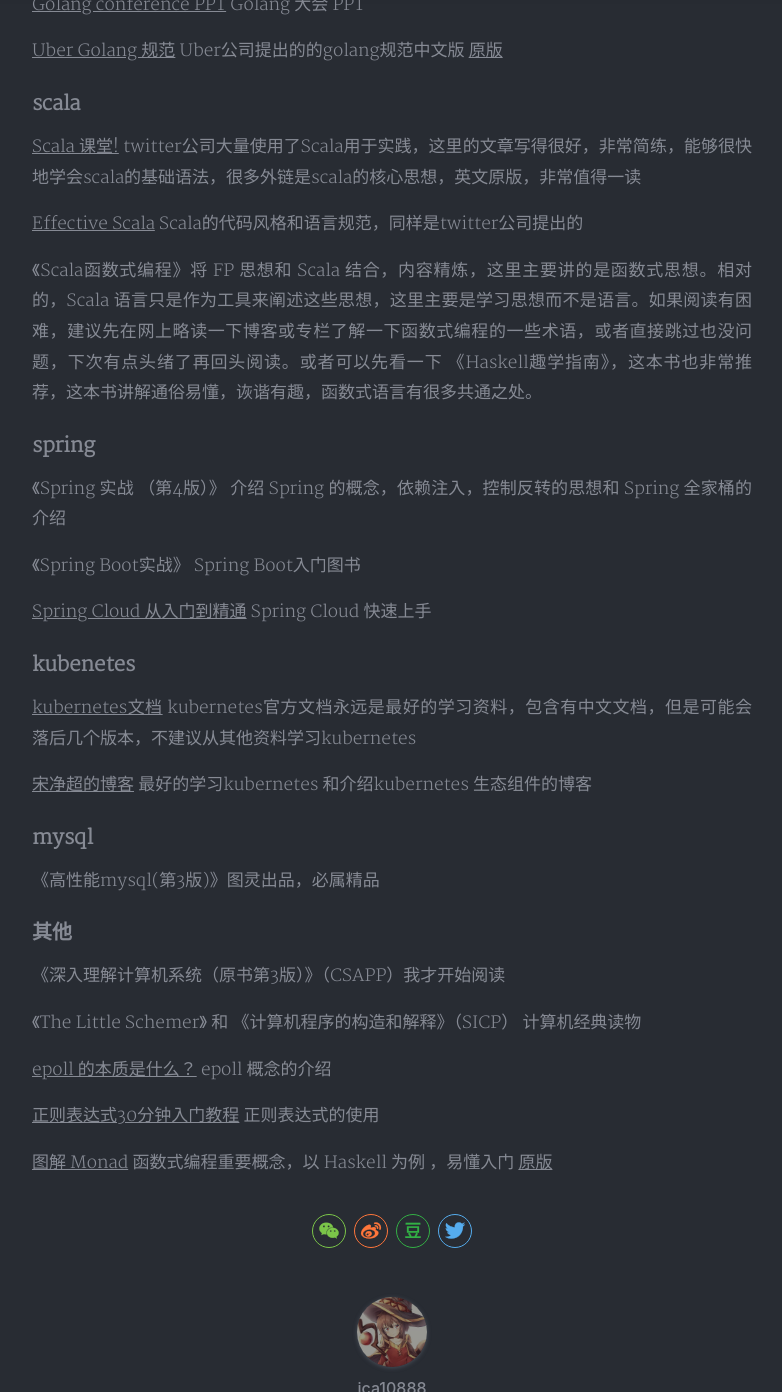
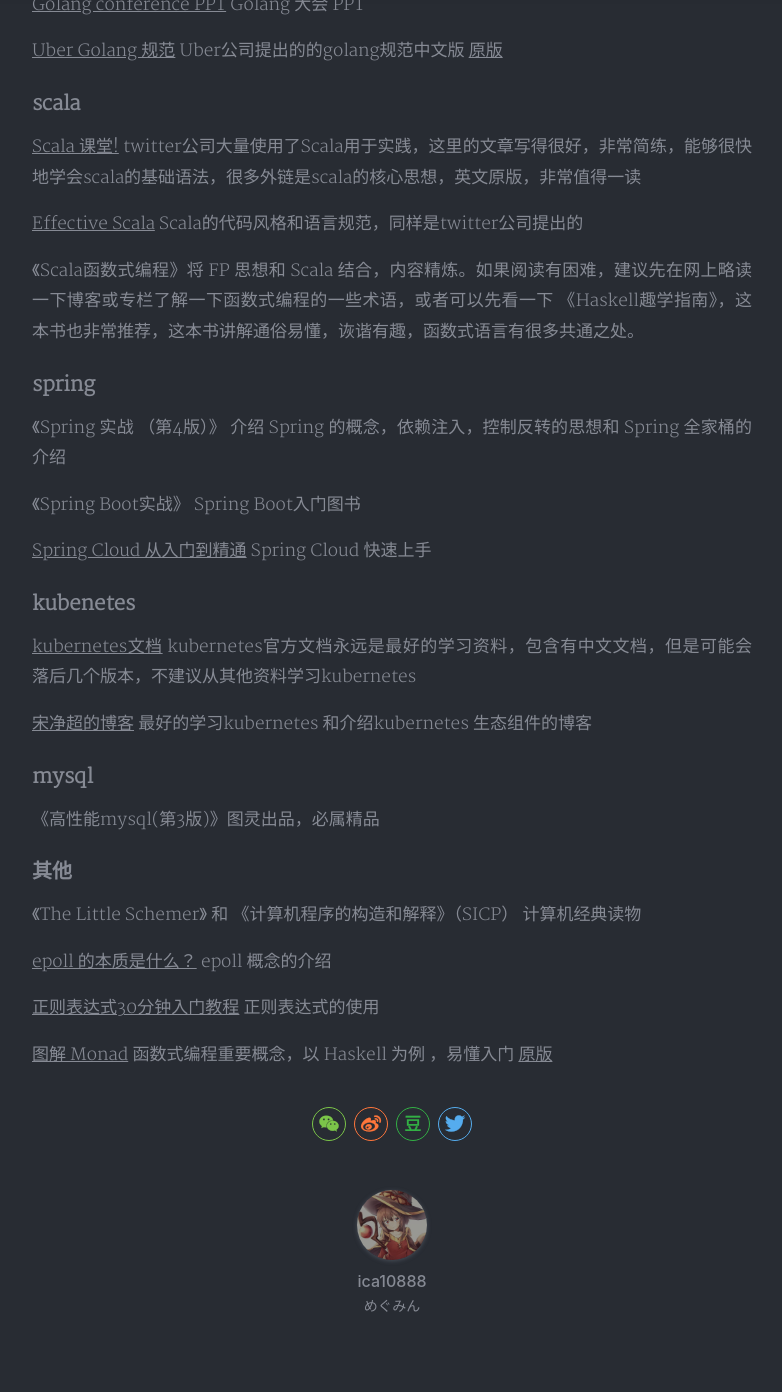
Before and after one commit to ica10888/ica10888.github.io, a Jekyll site: the page built from _posts/2019-07-06-书单和博客推荐.md, in a window 1280 px wide and 1400 px high, scrolled down 1143 px, cut to the strip 0-1392 px from the top of the window. Shown: the whole strip, without its empty margins (248-1030 px from the left). Built offline with Jekyll 4.4.1, drawn with Linux system fonts in a browser that asks for light colours; nearby versions of some CDN libraries; a style sheet for code colours, icons or effects is not loaded.

Commit message:
Update 2019-07-06-书单和博客推荐.md

```diff
--- a/_posts/2019-07-06-书单和博客推荐.md
+++ b/_posts/2019-07-06-书单和博客推荐.md
@@ -40,7 +40,7 @@
 
 [Effective Scala](https://twitter.github.io/effectivescala/index-cn.html) Scala的代码风格和语言规范，同样是twitter公司提出的
 
-《Scala函数式编程》将 FP 思想和 Scala 结合，内容精炼，这里主要讲的是函数式思想。相对的，Scala 语言只是作为工具来阐述这些思想，这里主要是学习思想而不是语言。如果阅读有困难，建议先在网上略读一下博客或专栏了解一下函数式编程的一些术语，或者直接跳过也没问题，下次有点头绪了再回头阅读。或者可以先看一下 《Haskell趣学指南》，这本书也非常推荐，这本书讲解通俗易懂，诙谐有趣，函数式语言有很多共通之处。
+《Scala函数式编程》将 FP 思想和 Scala 结合，内容精炼。如果阅读有困难，建议先在网上略读一下博客或专栏了解一下函数式编程的一些术语，或者可以先看一下 《Haskell趣学指南》，这本书也非常推荐，这本书讲解通俗易懂，诙谐有趣，函数式语言有很多共通之处。
 
 ### spring
 
@@ -62,8 +62,6 @@
 
 ### 其他
 
-《深入理解计算机系统（原书第3版）》（CSAPP）我才开始阅读
-
 《The Little Schemer》 和 《计算机程序的构造和解释》（SICP） 计算机经典读物
 
 [epoll 的本质是什么？](https://my.oschina.net/editorial-story/blog/3052308) epoll 概念的介绍
```
